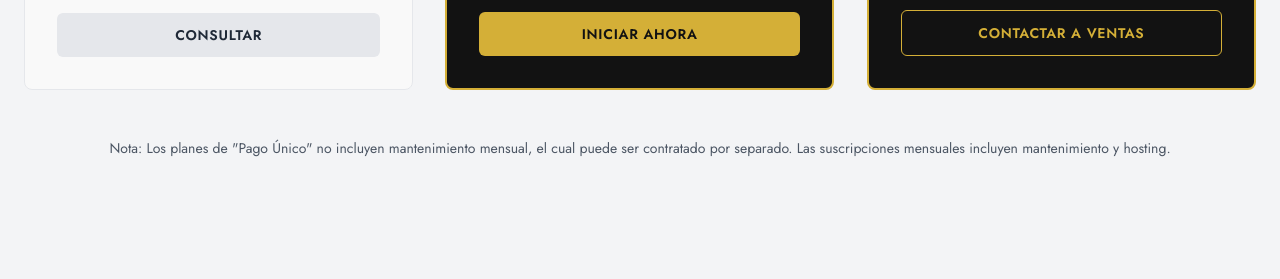
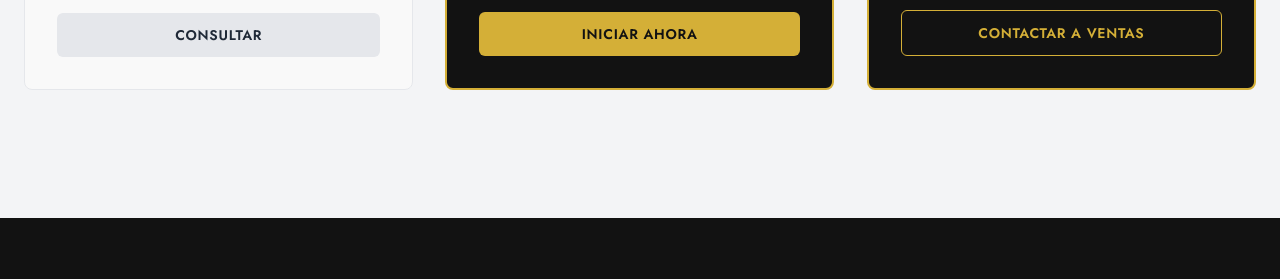
Before and after one commit to elbader17/runik-page, a plain HTML site: page pages.html in a window 1280 px wide. Shown: the part 2800-3079 px from the top of the page. Drawn offline with nearby package versions, Linux system fonts and the light colour scheme.

Commit message:
delete description

```diff
--- a/pages.html
+++ b/pages.html
@@ -242,9 +242,6 @@
                         <a href="#contacto" class="w-full text-center border border-brand-gold text-brand-gold font-semibold py-3 px-8 rounded-md hover:bg-brand-gold hover:text-dark-bg transition duration-300 uppercase text-sm tracking-wider">Contactar a Ventas</a>
                     </div>
                 </div>
-                 <div class="text-center mt-12" data-aos="fade-up">
-                    <p class="text-sm text-gray-600 dark:text-gray-400">Nota: Los planes de "Pago Único" no incluyen mantenimiento mensual, el cual puede ser contratado por separado. Las suscripciones mensuales incluyen mantenimiento y hosting.</p>
-                </div>
             </div>
         </section>
 
```
